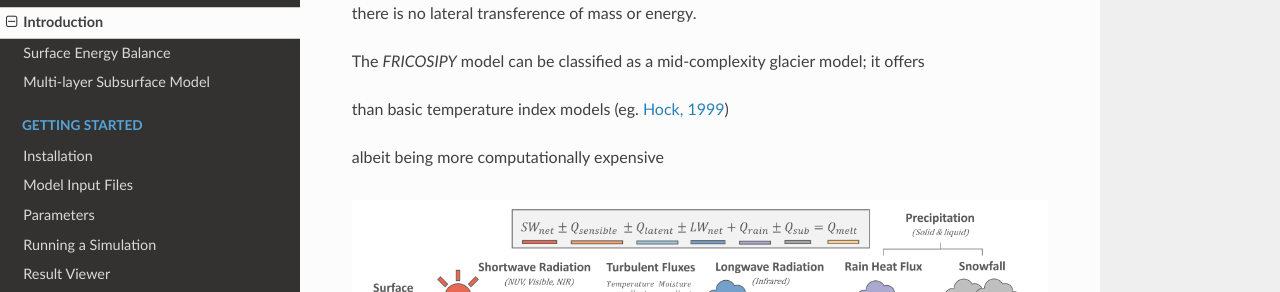
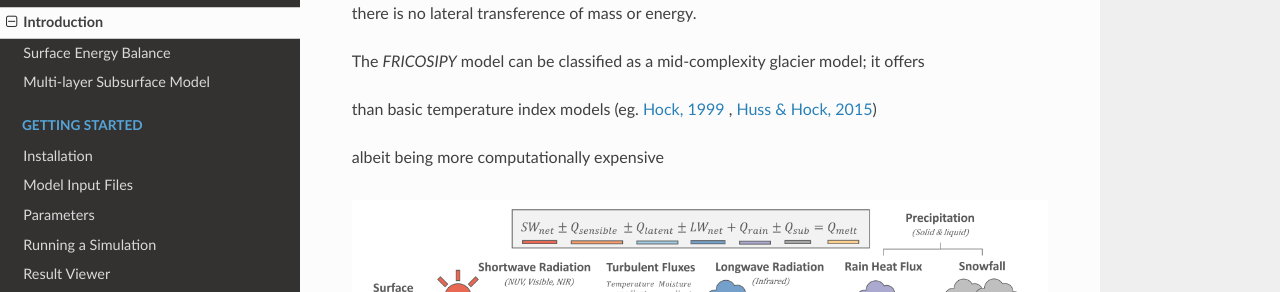
Before and after one commit to MarcusGastaldello/FRICOSIPY, an MkDocs documentation site: the page built from docs/introduction.md, in a window 1280 px wide and 1158 px high. Shown: the part 326-618 px from the top of the window. Built offline with MkDocs 1.6.1, drawn with Linux system fonts in a browser that asks for light colours; nearby versions of some CDN libraries.

Commit message:
Update introduction.md

```diff
--- a/docs/introduction.md
+++ b/docs/introduction.md
@@ -18,7 +18,7 @@ The model is 1-dimensional; spatial nodes are simulated through time independant
 The *FRICOSIPY* model can be classified as a mid-complexity glacier model; it offers
 
 
-than basic temperature index models (eg. [Hock, 1999](https://doi.org/10.3189/S0022143000003087))
+than basic temperature index models (eg. [Hock, 1999](https://doi.org/10.3189/S0022143000003087) , [Huss & Hock, 2015](https://doi.org/10.3389/feart.2015.00054))
 
 
 albeit being more computationally expensive
```
